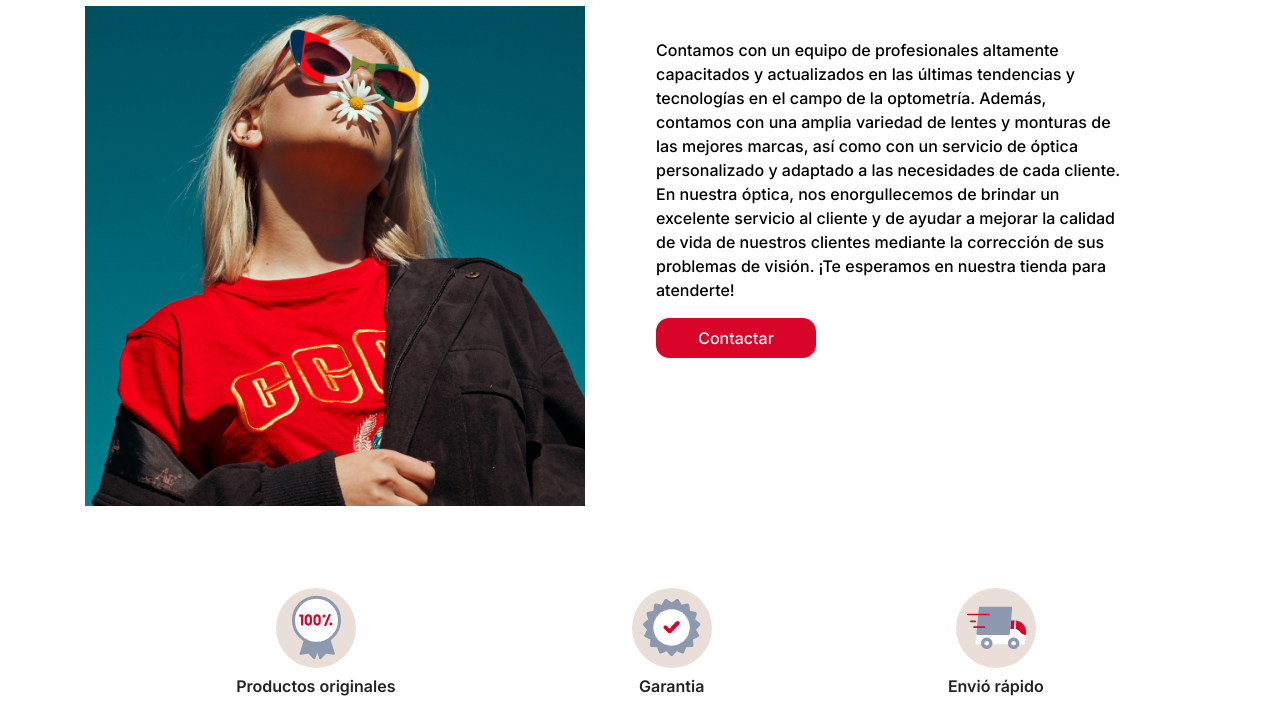
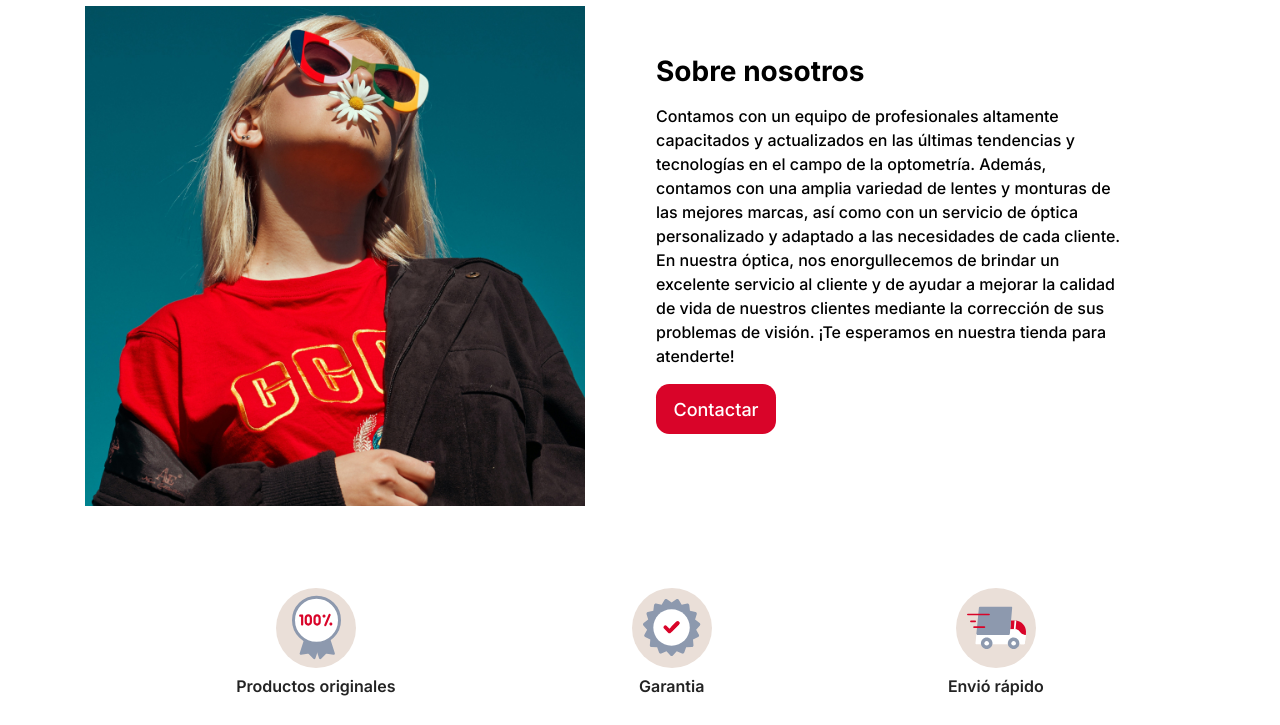
Before and after one commit to jackreategui/optica-bella-vision, a plain HTML site: page index.html in a window 1280 px wide. Shown: the part 64-789 px from the top of the page. Drawn offline with Linux system fonts and the light colour scheme.

Commit message:
cambie el estilo de los botones y agregue un titulo de sobre nosotros en el hero

```diff
--- a/css/index.css
+++ b/css/index.css
@@ -116,6 +116,12 @@
   padding: 50px 16px;
 }
 
+.h2_main{
+  font-size: 28px;
+  font-weight: 700;
+  padding: 16px 0;
+}
+
 .main_text{
   font-size: 16px;
   font-weight: 500;
@@ -124,8 +130,8 @@
 
 .button_1, .bt_contacto{
   background-color: var(--primario);
-  width: 160px;
-  height: 40px;
+  width: 120px;
+  height: 50px;
   margin: 16px 0;
   border-radius: 1em;
   border: none;
@@ -140,7 +146,7 @@
 
 .link_button{
   color: var(--white);
-  font-size: 16px;
+  font-size: 18px;
   text-decoration: none;
   width: 100%;
   height: 100%;
@@ -319,15 +325,15 @@ input[type='number']::-webkit-inner-spin-button {
 }
 
 .bt_contacto{
-  width: 100px;
-  height: 40px;
+  width: 120px;
+  height: 50px;
   display: flex;
   justify-content: center;
   align-items: center;
   margin: 32px auto;
 
   color: var(--white);
-  font-size: 16px;
+  font-size: 18px;
   font-weight: 500;
 }
 
--- a/index.html
+++ b/index.html
@@ -44,6 +44,7 @@
             </picture>
             <div class="container_text">
                 <article class="main_article">
+                    <h2 class="h2_main">Sobre nosotros</h2>
                     <p class="main_text">Contamos con un equipo de profesionales altamente capacitados y actualizados en las últimas tendencias y tecnologías en el campo de la optometría. Además, contamos con una amplia variedad de lentes y monturas de las mejores marcas, así como con un servicio de óptica personalizado y adaptado a las necesidades de cada cliente. En nuestra óptica, nos enorgullecemos de brindar un excelente servicio al cliente y de ayudar a mejorar la calidad de vida de nuestros clientes mediante la corrección de sus problemas de visión. ¡Te esperamos en nuestra tienda para atenderte!</p>
 
                     <button class="button_1">
```
